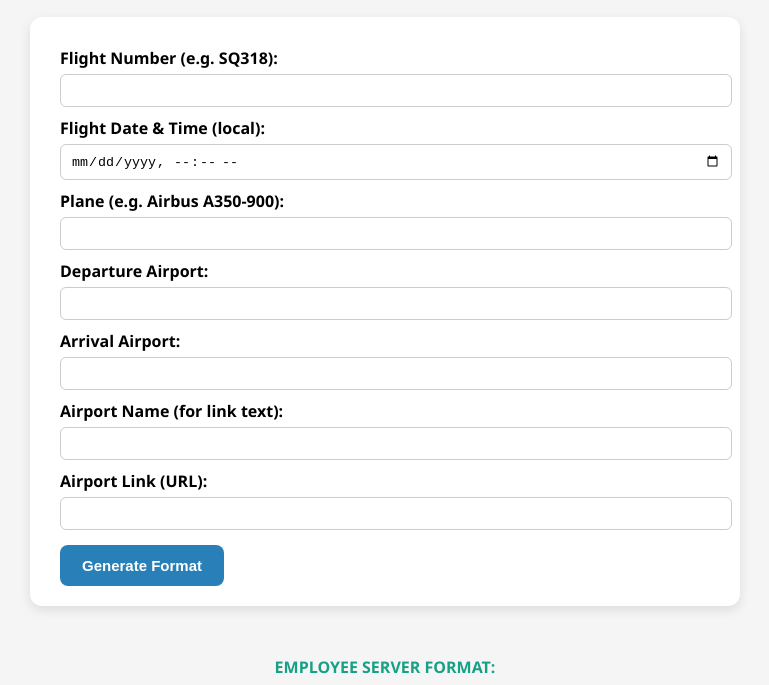
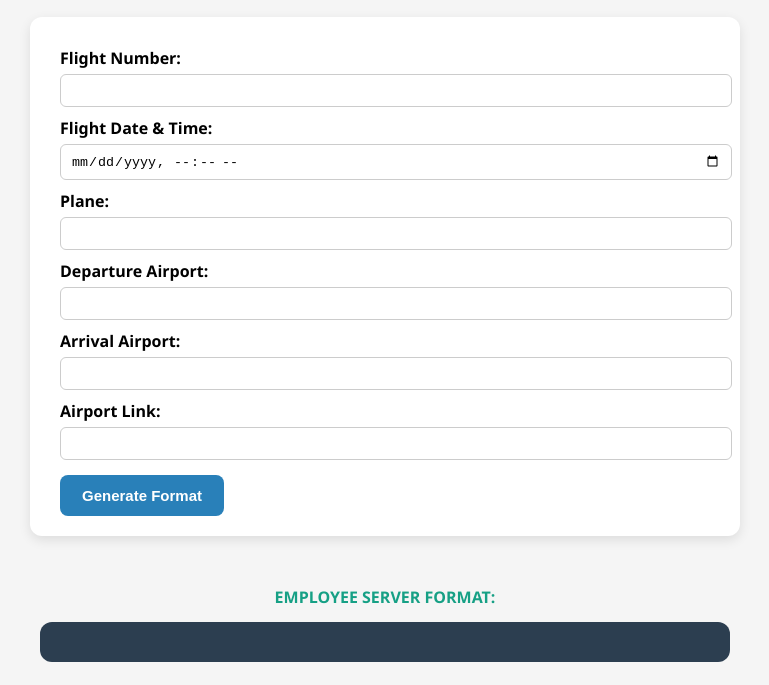
Before and after one commit to soaannn/vid, a plain HTML site: page index.html in a window 1280 px wide. Shown: the part 115-800 px from the top of the page, without its empty margins (255-1024 px from the left). Drawn offline with Linux system fonts and the light colour scheme.

Commit message:
Update index.html

```diff
--- a/index.html
+++ b/index.html
@@ -76,13 +76,13 @@
 <h1>Employee Server Format Generator</h1>
 
 <form id="flightForm">
-    <label for="flightNumber">Flight Number (e.g. SQ318):</label>
+    <label for="flightNumber">Flight Number:</label>
     <input type="text" id="flightNumber" required>
 
-    <label for="datetime">Flight Date & Time (local):</label>
+    <label for="datetime">Flight Date & Time:</label>
     <input type="datetime-local" id="datetime" required>
 
-    <label for="plane">Plane (e.g. Airbus A350-900):</label>
+    <label for="plane">Plane:</label>
     <input type="text" id="plane" required>
 
     <label for="departure">Departure Airport:</label>
@@ -91,10 +91,7 @@
     <label for="arrival">Arrival Airport:</label>
     <input type="text" id="arrival" required>
 
-    <label for="airportName">Airport Name (for link text):</label>
-    <input type="text" id="airportName" required>
-
-    <label for="airportLink">Airport Link (URL):</label>
+    <label for="airportLink">Airport Link:</label>
     <input type="text" id="airportLink" required>
 
     <button type="submit">Generate Format</button>
@@ -161,7 +158,7 @@ document.getElementById('flightForm').addEventListener('submit', function(e){
 
 > **Thank you** for joining us at the airport to begin the **briefing**. All staff are requested to attend so that the flight can proceed **smoothly**. Those who have been assigned and do not show up for the flight will face **disciplinary action**.
 
-<:link:1409821848371462154> [**${airportName}**](${airportLink})`;
+<:link:1409821848371462154> [**${departure}**](${airportLink})`;
 
     // SERVER OPEN
     const serverOpen = `<:4_:1411701197194133585> **Check-in Open**
@@ -169,7 +166,7 @@ document.getElementById('flightForm').addEventListener('submit', function(e){
 
 > **All passengers** travelling on flight ${flight} to **${arr}** are now invited to proceed with check-in. Please be advised that check-in will close in 15 minutes to ensure the **smooth** and **timely departure** of the flight.
 
-<:6_:1411701204924502076> [**${airportName}**](${airportLink})`;
+<:6_:1411701204924502076> [**${departure}**](${airportLink})`;
 
     // SERVER CLOSED
     const serverClosed = `<:4_:1411701197194133585> **Check-in Closed**
```
